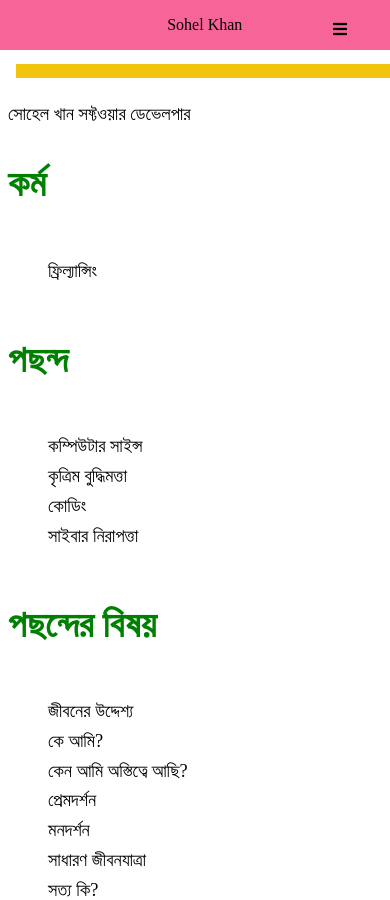
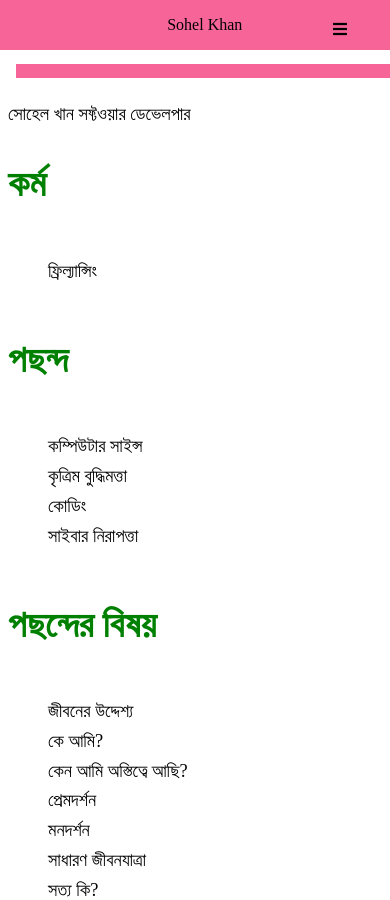
Before and after one commit to sohelkhanz/sohelkhanz.github.io, a Jekyll site: the page built from index.md, in a window 390 px wide and 900 px high. Built offline with Jekyll 4.4.1, drawn with Linux system fonts in a browser that asks for light colours.

Commit message:
Update style.css

```diff
--- a/assets/css/style.css
+++ b/assets/css/style.css
@@ -73,7 +73,7 @@ header {
         text-align: left;
         width: 100%;
         height: 50px;
-        background-color: #f1c40f;
+        background-color: #f76497;
         padding: 10px 0px 10px 5%;
     }
     .menu-icon {
```
